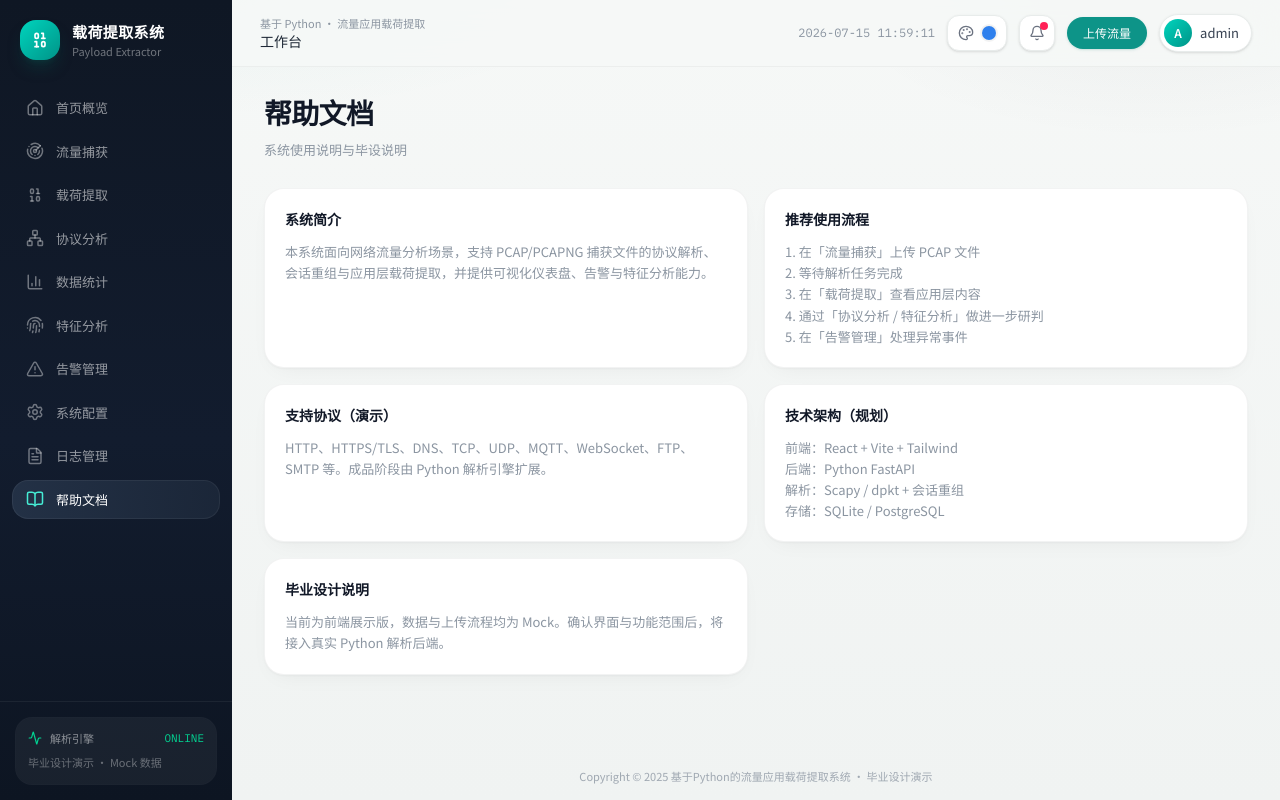
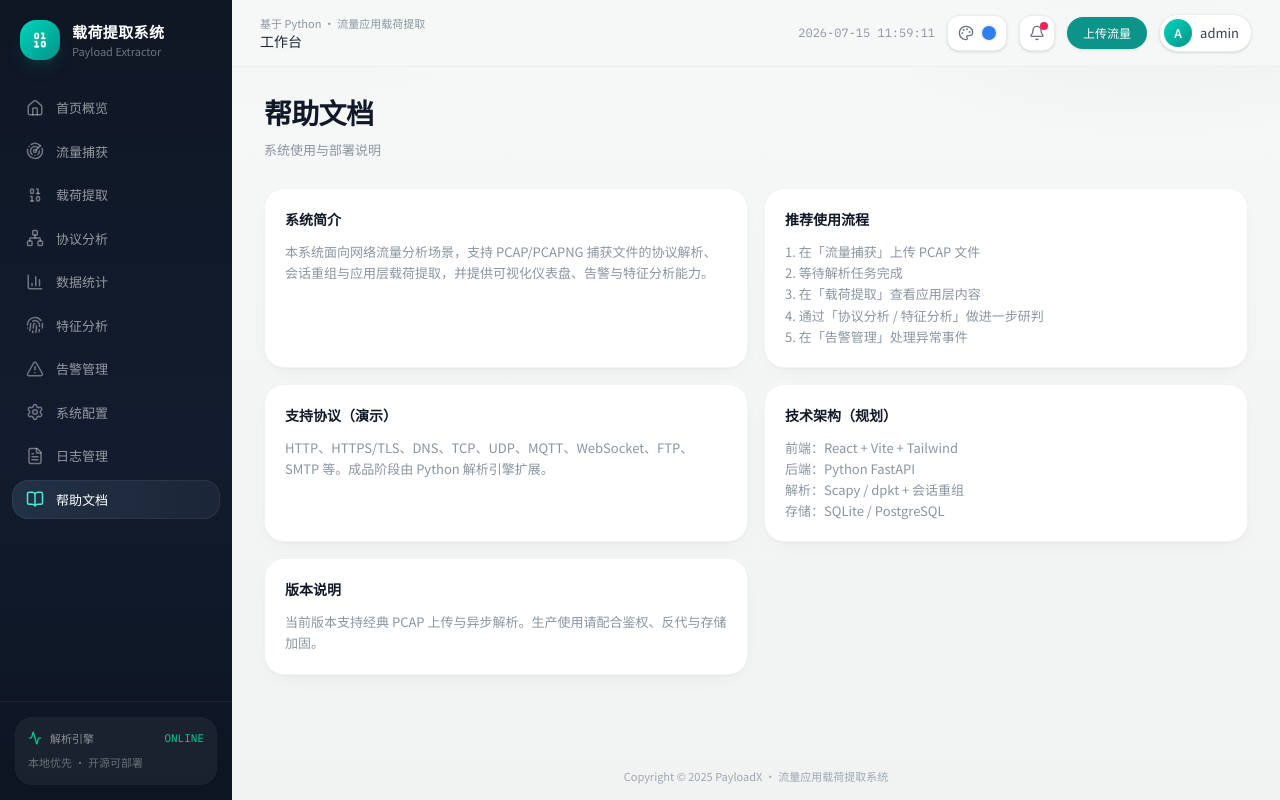
Before and after one commit to ibi6/-, a React (Vite) app: page /help in a window 1280 px wide. Built offline with nearby package versions, Linux system fonts and the light colour scheme.

Commit message:
chore: 移除论文与毕设相关文档，仅保留工程项目
删除毕业设计方案与包装评估文档，界面文案改为产品表述。

```diff
--- a/src/components/layout/AppShell.tsx
+++ b/src/components/layout/AppShell.tsx
@@ -78,7 +78,7 @@ export function AppShell() {
           <Outlet />
         </main>
         <footer className="px-6 py-4 text-center text-[11px] text-muted/80">
-          Copyright © 2025 基于Python的流量应用载荷提取系统 · 毕业设计演示
+          Copyright © 2025 PayloadX · 流量应用载荷提取系统
         </footer>
       </div>
     </div>
--- a/src/components/layout/Sidebar.tsx
+++ b/src/components/layout/Sidebar.tsx
@@ -78,7 +78,7 @@ export function Sidebar() {
             <span className="ml-auto font-mono text-[11px] text-emerald-400">ONLINE</span>
           </div>
           <p className="mt-2 text-[11px] leading-relaxed text-white/35">
-            毕业设计演示 · Mock 数据
+            本地优先 · 开源可部署
           </p>
         </div>
       </div>
--- a/src/pages/Help.tsx
+++ b/src/pages/Help.tsx
@@ -19,15 +19,15 @@ const sections = [
     body: '前端：React + Vite + Tailwind\n后端：Python FastAPI\n解析：Scapy / dpkt + 会话重组\n存储：SQLite / PostgreSQL',
   },
   {
-    title: '毕业设计说明',
-    body: '当前为前端展示版，数据与上传流程均为 Mock。确认界面与功能范围后，将接入真实 Python 解析后端。',
+    title: '版本说明',
+    body: '当前版本支持经典 PCAP 上传与异步解析。生产使用请配合鉴权、反代与存储加固。',
   },
 ]
 
 export function Help() {
   return (
     <div>
-      <PageHeader title="帮助文档" subtitle="系统使用说明与毕设说明" />
+      <PageHeader title="帮助文档" subtitle="系统使用与部署说明" />
       <div className="grid gap-4 lg:grid-cols-2">
         {sections.map((s) => (
           <Card key={s.title}>
```
Also changed, not shown: 6 other files (tests, documents, lock files or other folders).
